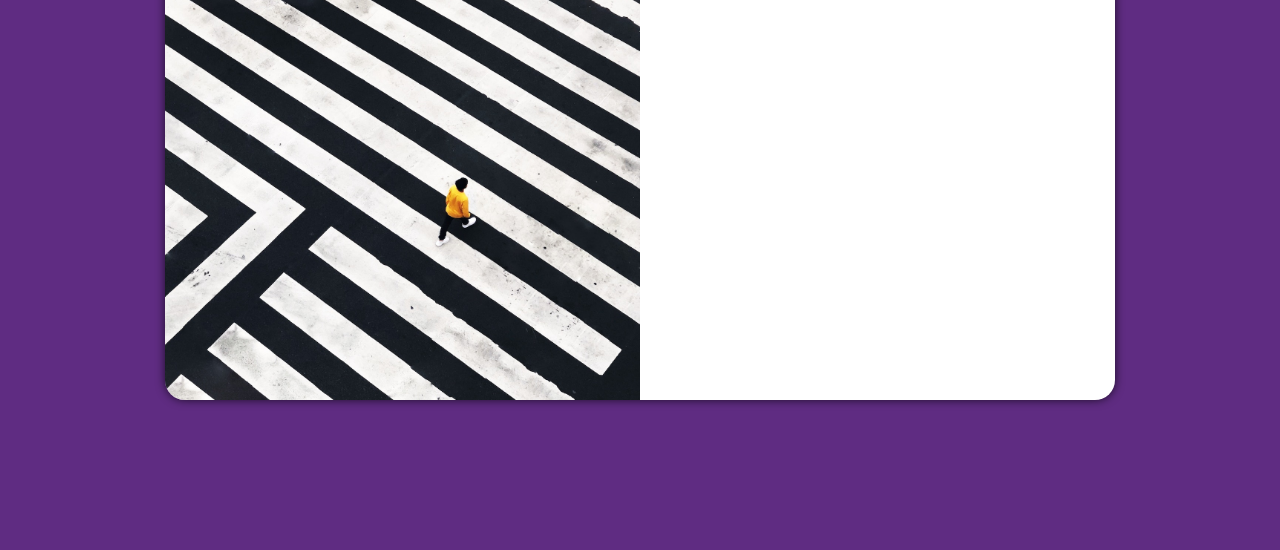
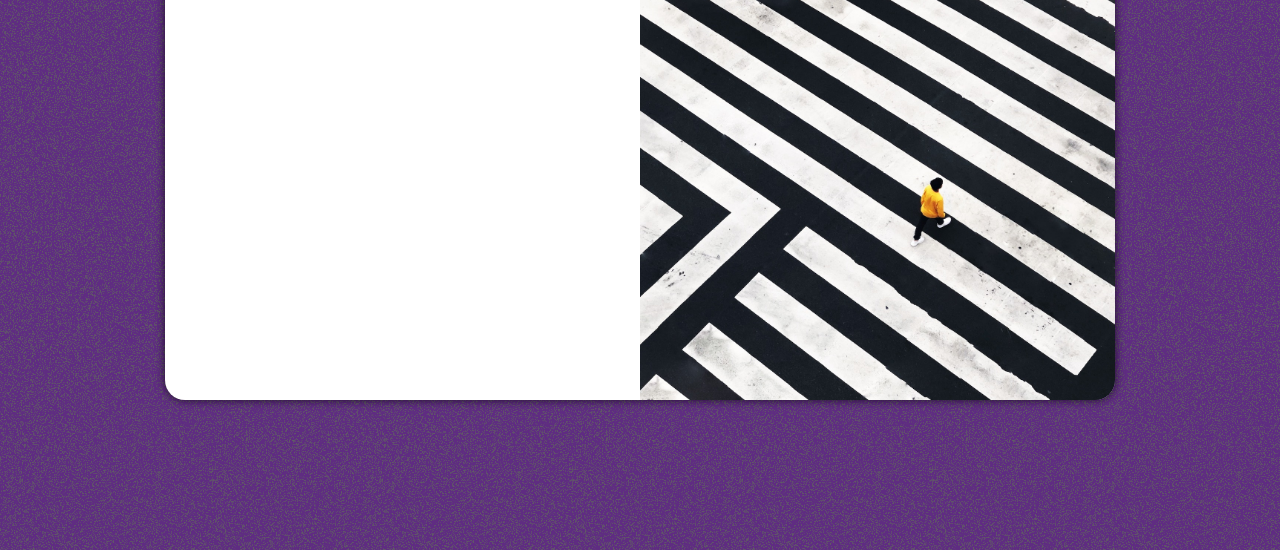
Before and after one commit to matheusdpf/projeto-login, a plain HTML site: page index.html in a window 1280 px wide. Shown: the part 250-800 px from the top of the page. Drawn offline with Linux system fonts and the light colour scheme.

Commit message:
atualização de posição

```diff
--- a/estilos/media-query.css
+++ b/estilos/media-query.css
@@ -26,7 +26,7 @@
     }
 
     section#login > div#imagem {
-        float: left;
+        float: right;
         width: 50%;
         height: 100%;
 
--- a/estilos/style.css
+++ b/estilos/style.css
@@ -14,7 +14,7 @@ Lilás: #5f2c82
 }
 
 body, html {
-    background-color: #5f2c82;
+    background-image: url(../imagens/noise.png);
     height: 100vh;
     width: 100vw;
 }
```
Also changed, not shown: imagens/noise.png (added).
